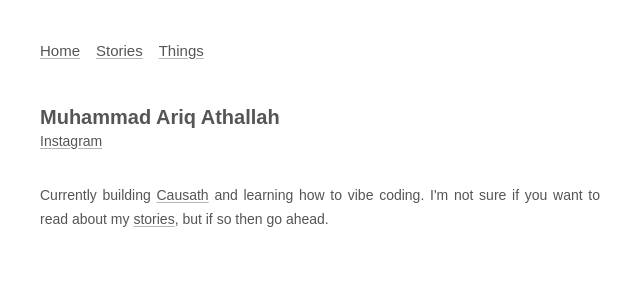
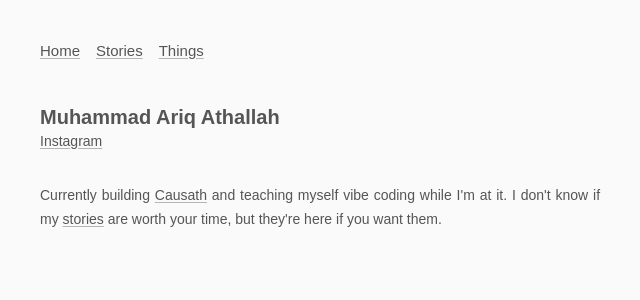
Before and after one commit to ariqathallah-com/portfolio-site, a Next.js app: page / in a window 1280 px wide. Shown: the top 300 px of the page, without its empty margins (320-960 px from the left). Built offline with nearby package versions, Linux system fonts and the light colour scheme.

Commit message:
Typo and change bg

```diff
--- a/app/globals.css
+++ b/app/globals.css
@@ -12,7 +12,7 @@ html {
 }
 
 body {
-  background-color: #FFFFFF;
+  background-color: #fafafa;
   color: #555;
   font-weight: 300;
 }
--- a/app/page.tsx
+++ b/app/page.tsx
@@ -24,8 +24,8 @@ export default function Home() {
         >
           Causath
         </button>{' '}
-        and learning how to vibe coding. I'm not sure if you want to read about my{' '}
-        <Link href="/stories">stories</Link>, but if so then go ahead.
+        and teaching myself vibe coding while I'm at it. I don't know if my{' '}
+        <Link href="/stories">stories</Link> are worth your time, but they're here if you want them.
       </p>
 
       {showCausath && (
```
